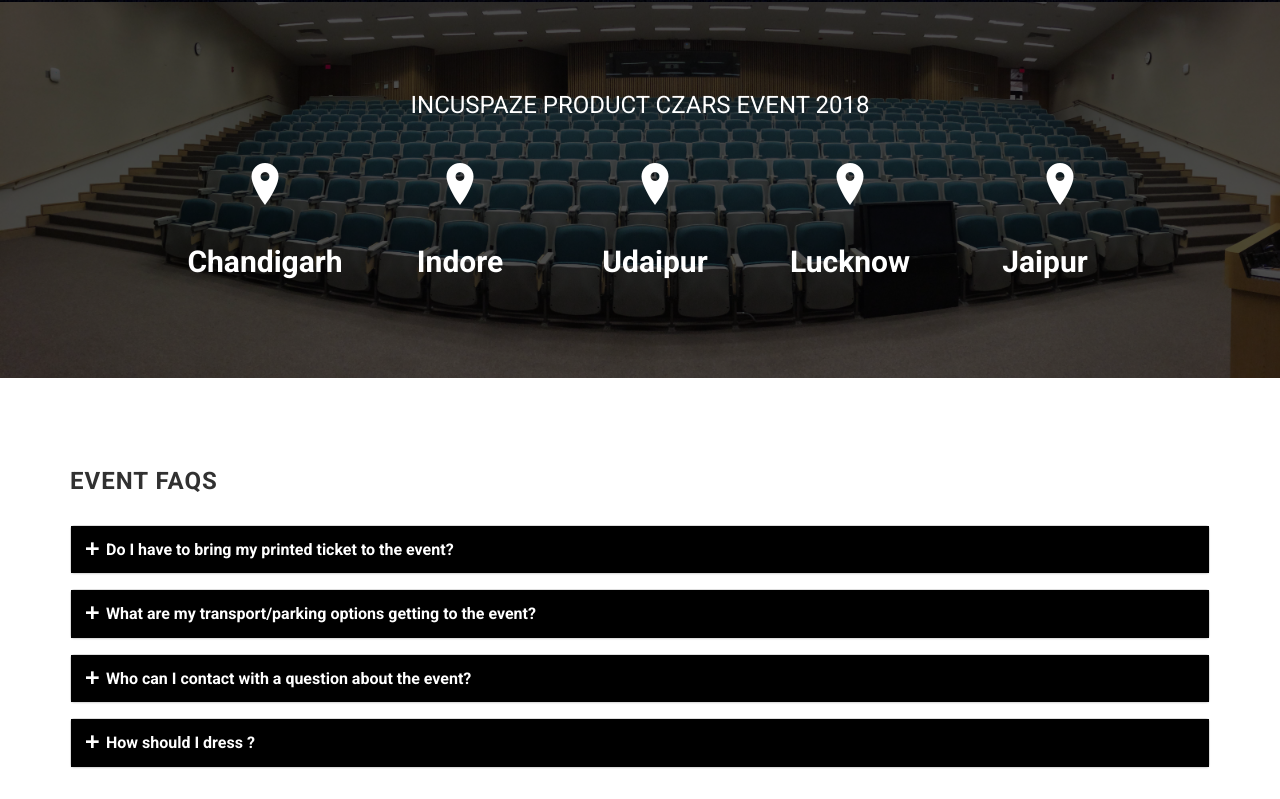
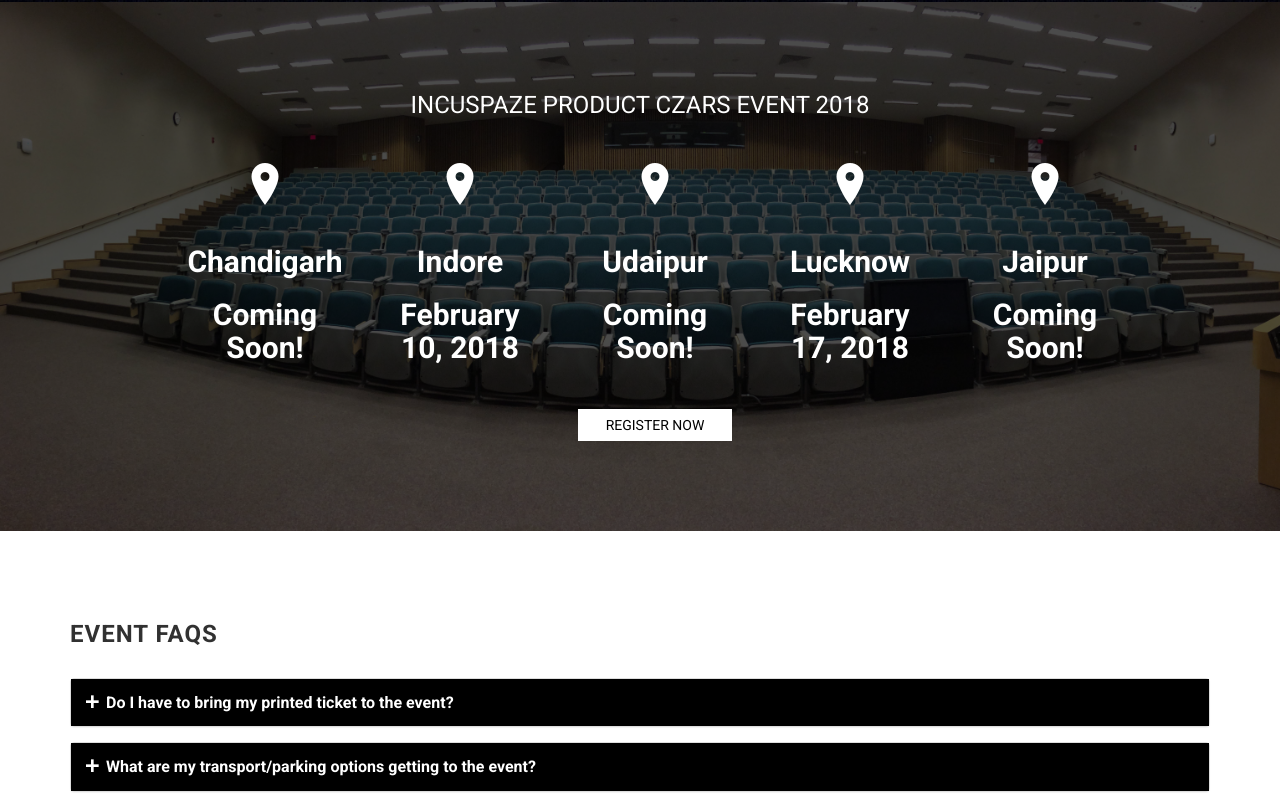
Before and after one commit to DishantK1807/catapoolt_website, a website: page index.html in a window 1280 px wide. Shown: the part 2677-3476 px from the top of the page. Drawn offline with Linux system fonts and the light colour scheme; files whose address does not match are found by name.

Commit message:
Website Fixes

```diff
--- a/index.html
+++ b/index.html
@@ -189,30 +189,35 @@
 
                     <i class="ion-ios-location"></i>
                     <h2 style="color:#ffffff">Chandigarh</h2>
+                    <h2 style="color:#ffffff">Coming Soon!</h2>
 
                 </div>
                 <div class="col-sm-2">
 
                     <i class="ion-ios-location"></i>
                     <h2 style="color:#ffffff">Indore</h2>
+                    <h2 style="color:#ffffff">February 10, 2018</h2>
 
                 </div>
                 <div class="col-sm-2">
 
                     <i class="ion-ios-location"></i>
                     <h2 style="color:#ffffff">Udaipur</h2>
+                    <h2 style="color:#ffffff">Coming Soon!</h2>
 
                 </div>
                 <div class="col-sm-2">
 
                     <i class="ion-ios-location"></i>
                     <h2 style="color:#ffffff">Lucknow</h2>
+                    <h2 style="color:#ffffff">February 17, 2018</h2>
 
                 </div>
-                <div class="col-sm-2">                                    <div class="col-sm-1"></div>
+                <div class="col-sm-2">
 
                     <i class="ion-ios-location"></i>
                     <h2 style="color:#ffffff">Jaipur</h2>
+                    <h2 style="color:#ffffff">Coming Soon!</h2>
 
                 </div>
 
@@ -223,6 +228,9 @@
 
                 </div>-->
             </div><!-- row -->
+            <div class="row" style="padding-top:35px">
+                <a class="btn btn-white" href="https://goo.gl/forms/BFf3J1apQU5Afwcm2" target="_blank">Register Now</a>
+            </div>
         </div><!-- container -->
     </section>
 
```
